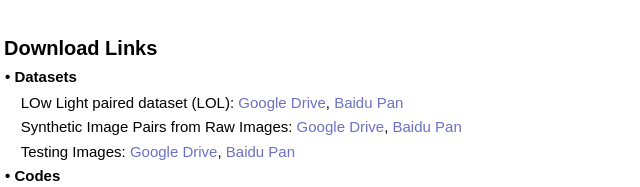
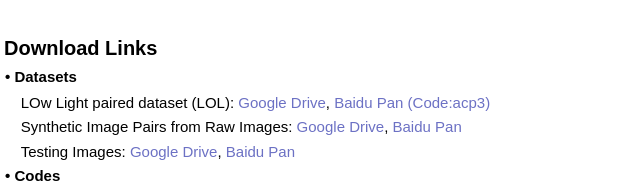
Before and after one commit to daooshee/BMVC2018website, a plain HTML site: page index.html in a window 1280 px wide. Shown: the part 2490-2677 px from the top of the page, 225-865 px from the left. Drawn offline with Linux system fonts and the light colour scheme.

Commit message:
Update LOL download links

```diff
--- a/index.html
+++ b/index.html
@@ -98,7 +98,7 @@
 <ul class="pos-21">
 <li class="para-6"><span class="font-7">&bull; </span><span class="font-7">Datasets</span></li>
 </ul>
-<p class="para-4"><span class="font-3">&nbsp;&nbsp;&nbsp;&nbsp;LOw Light paired dataset (LOL): </span><span class="font-4"><a href="https://drive.google.com/open?id=1MGRtndyC6TEQoe7UuFdHgfxc3JN0RIk2">Google Drive</a></span><span class="font-3">, </span><span class="font-4"><a href="https://pan.baidu.com/s/1SQwNMIw-meZE58HlHbE0xQ">Baidu Pan</a></span></p>
+<p class="para-4"><span class="font-3">&nbsp;&nbsp;&nbsp;&nbsp;LOw Light paired dataset (LOL): </span><span class="font-4"><a href="https://drive.google.com/open?id=157bjO1_cFuSd0HWDUuAmcHRJDVyWpOxB">Google Drive</a></span><span class="font-3">, </span><span class="font-4"><a href="https://pan.baidu.com/s/1ABMrDjBTeHIJGlOFIeP1IQ">Baidu Pan (Code:acp3)</a></span></p>
 <p class="para-4"><span class="font-3">&nbsp;&nbsp;&nbsp;&nbsp;Synthetic Image Pairs from Raw Images: </span><span class="font-4"><a href="https://drive.google.com/open?id=1G6fi9Kiu7CDnW2Sh7UQ5ikvScRv8Q14F">Google Drive</a></span><span class="font-3">, </span><span class="font-4"><a href="https://pan.baidu.com/s/1drsMAkRMlwd9vObAM_9Iog">Baidu Pan</a></span></p>
 <p class="para-4"><span class="font-3">&nbsp;&nbsp;&nbsp;&nbsp;Testing Images: </span><span class="font-4"><a href="https://drive.google.com/open?id=1OvHuzPBZRBMDWV5AKI-TtIxPCYY8EW70">Google Drive</a></span><span class="font-3">, </span><span class="font-4"><a href="https://pan.baidu.com/s/1G2qg3oS12MmP8_dFlVRRug">Baidu Pan</a></span></p>
 <ul class="pos-21">
```
